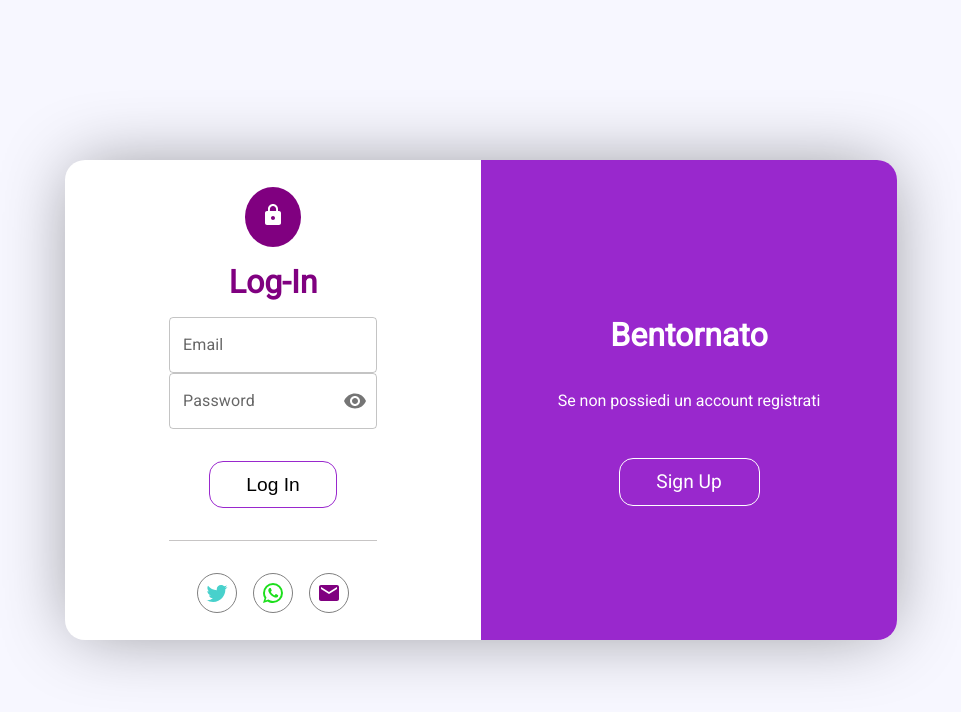
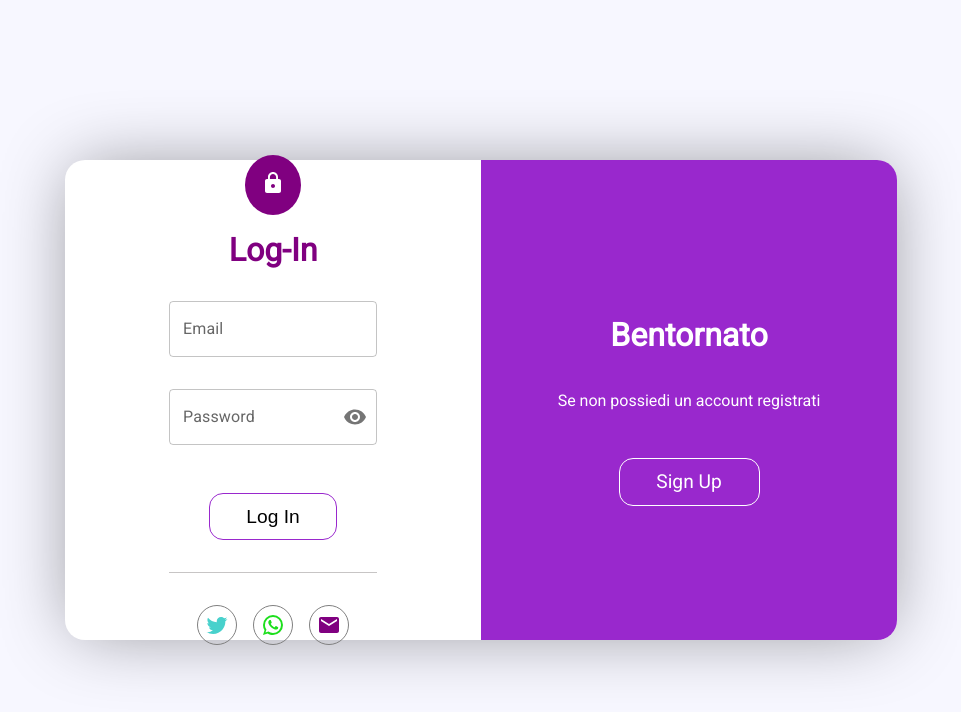
Before and after one commit to DarioDalte/e-commerce, a Next.js app: page /Validation/Validation in a window 1280 px wide. Shown: the top 712 px of the page, without its empty margins (159-1120 px from the left). Built offline with nearby package versions, Linux system fonts and the light colour scheme.

Commit message:
Added input margin

```diff
--- a/pages/Validation/validation.module.css
+++ b/pages/Validation/validation.module.css
@@ -53,7 +53,7 @@ width: 100%;
 
 .input{
     width: 50%;
-    margin: 1rem 0;
+    margin: 1rem 0 !important;
 }
 
 .btn-su,
```
